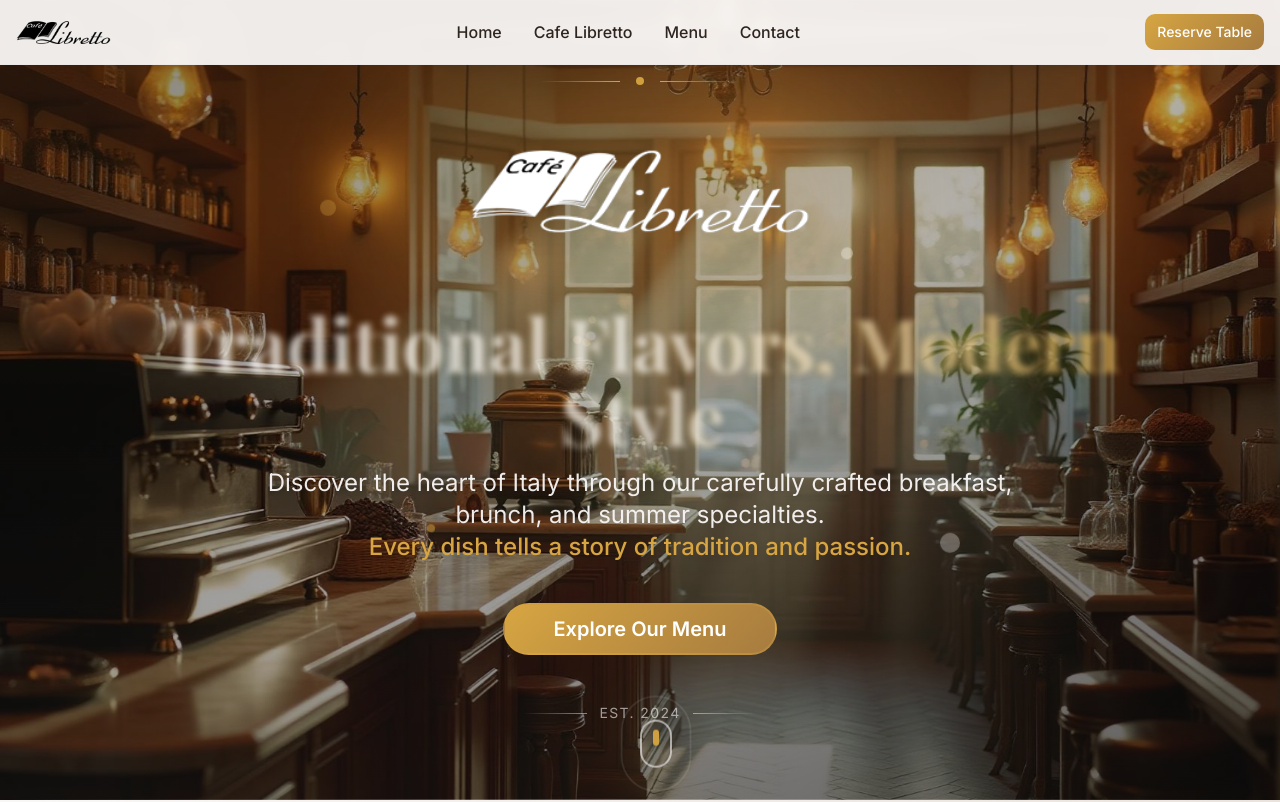
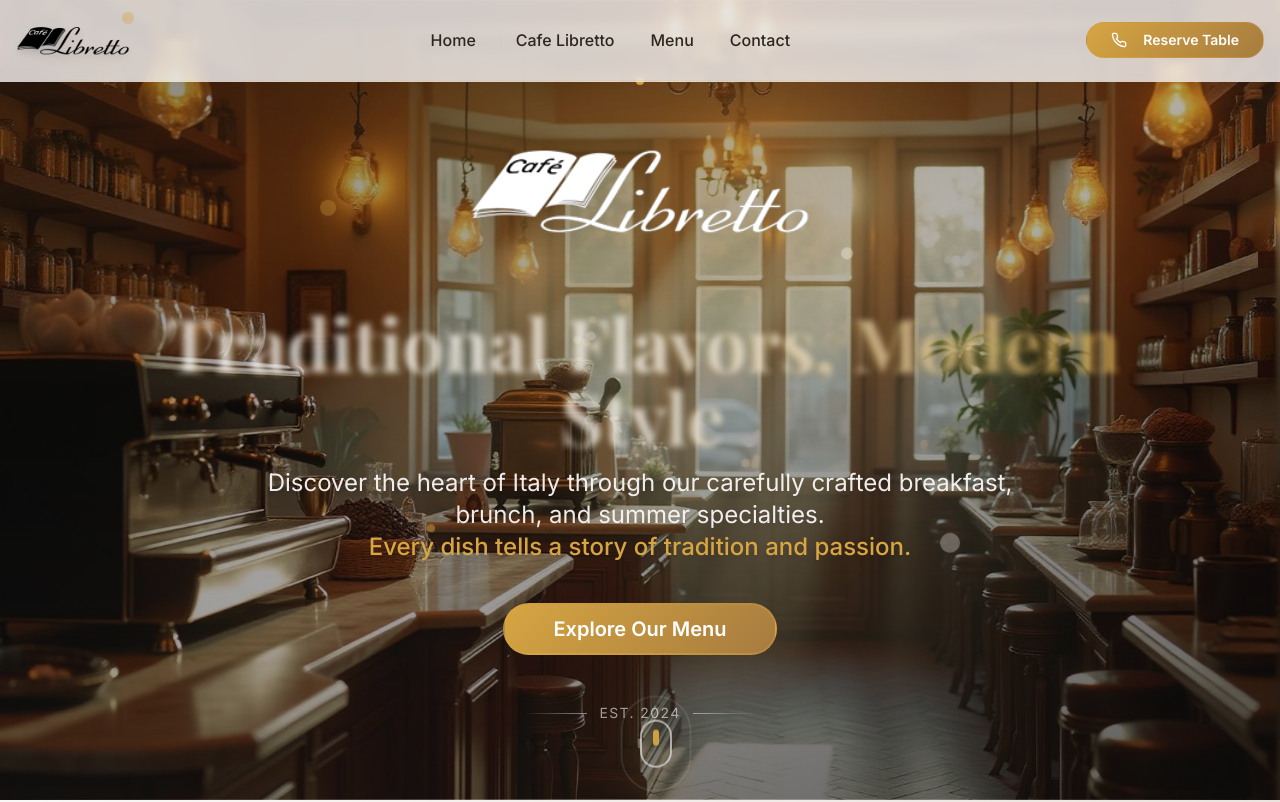
Before and after one commit to bytetechnik/libretto-ristorante-vibes, a React (Vite) app: page / in a window 1280 px wide. Shown: the top 802 px of the page. Built offline with nearby package versions, Linux system fonts and the light colour scheme.

Commit message:
Enhance navbar design
Make the navbar fancy with logo transition and match the website's vibe.

```diff
--- a/src/components/Navigation.tsx
+++ b/src/components/Navigation.tsx
@@ -1,9 +1,19 @@
-import { useState } from "react";
+import { useState, useEffect } from "react";
 import { Button } from "@/components/ui/button";
-import { Menu, X } from "lucide-react";
+import { Menu, X, Phone } from "lucide-react";
 
 const Navigation = () => {
   const [isMenuOpen, setIsMenuOpen] = useState(false);
+  const [isScrolled, setIsScrolled] = useState(false);
+
+  useEffect(() => {
+    const handleScroll = () => {
+      setIsScrolled(window.scrollY > 50);
+    };
+
+    window.addEventListener('scroll', handleScroll);
+    return () => window.removeEventListener('scroll', handleScroll);
+  }, []);
 
   const navItems = [
     { label: "Home", href: "#home" },
@@ -13,27 +23,56 @@ const Navigation = () => {
   ];
 
   return (
-    <nav className="fixed top-0 left-0 right-0 z-50 bg-cream/95 backdrop-blur-sm border-b border-cappuccino/20">
+    <nav className={`fixed top-0 left-0 right-0 z-50 transition-all duration-500 ${
+      isScrolled
+        ? 'bg-cream/95 backdrop-blur-xl shadow-elegant border-b border-cappuccino/30'
+        : 'bg-cream/80 backdrop-blur-sm border-b border-cappuccino/10'
+    }`}>
       <div className="max-w-7xl mx-auto px-4">
-        <div className="flex items-center justify-between h-16">
-          {/* Logo */}
-          <div className="flex-shrink-0">
-            <img
-              src="/lovable-uploads/9ecbe739-3bdf-49bc-a9c7-5e48f6b66f6f.png"
-              alt="Café Libretto"
-              className="h-8 md:h-10"
-            />
+        <div className="flex items-center justify-between h-16 md:h-20">
+          {/* Logo with Fancy Animations */}
+          <div className="flex-shrink-0 group">
+            <div className="relative">
+              {/* Logo Glow Effect */}
+              <div className="absolute inset-0 bg-italian-gold/20 rounded-full blur-xl scale-150 opacity-0 group-hover:opacity-100 transition-all duration-500"></div>
+
+              {/* Main Logo */}
+              <img
+                src="/lovable-uploads/9ecbe739-3bdf-49bc-a9c7-5e48f6b66f6f.png"
+                alt="Café Libretto"
+                className={`relative transition-all duration-500 drop-shadow-lg group-hover:drop-shadow-2xl ${
+                  isScrolled
+                    ? 'h-8 md:h-10 group-hover:scale-110'
+                    : 'h-10 md:h-12 group-hover:scale-105'
+                }`}
+              />
+
+              {/* Decorative Elements */}
+              <div className="absolute -top-1 -right-1 w-3 h-3 bg-italian-gold rounded-full opacity-0 group-hover:opacity-100 transition-all duration-300 animate-pulse"></div>
+              <div className="absolute -bottom-1 -left-1 w-2 h-2 bg-warm-gold rounded-full opacity-0 group-hover:opacity-80 transition-all duration-500 delay-100"></div>
+            </div>
           </div>
 
           {/* Desktop Navigation */}
-          <div className="hidden md:flex items-center space-x-8">
-            {navItems.map((item) => (
+          <div className="hidden md:flex items-center space-x-1">
+            {navItems.map((item, index) => (
               <a
                 key={item.label}
                 href={item.href}
-                className="font-inter text-coffee hover:text-italian-gold transition-colors duration-300 font-medium"
+                className="relative px-4 py-2 mx-1 font-inter text-coffee hover:text-italian-gold transition-all duration-300 font-medium group overflow-hidden rounded-lg"
+                style={{ animationDelay: `${index * 100}ms` }}
               >
-                {item.label}
+                {/* Hover Background Effect */}
+                <div className="absolute inset-0 bg-gradient-to-r from-italian-gold/10 to-warm-gold/10 transform -translate-x-full group-hover:translate-x-0 transition-transform duration-300 ease-out rounded-lg"></div>
+
+                {/* Text Content */}
+                <span className="relative z-10">{item.label}</span>
+
+                {/* Underline Effect */}
+                <div className="absolute bottom-0 left-1/2 w-0 h-0.5 bg-gradient-gold group-hover:w-full group-hover:left-0 transition-all duration-300 ease-out"></div>
+
+                {/* Decorative Dots */}
+                <div className="absolute top-1 right-1 w-1 h-1 bg-italian-gold rounded-full opacity-0 group-hover:opacity-100 transition-all duration-300 delay-100"></div>
               </a>
             ))}
           </div>
@@ -42,9 +81,11 @@ const Navigation = () => {
           <div className="hidden md:block">
             <Button
               size="sm"
-              className="bg-gradient-gold hover:shadow-gold transition-all duration-300 font-inter font-medium"
+              className="bg-gradient-gold hover:shadow-gold hover:shadow-lg transform hover:scale-105 transition-all duration-300 font-inter font-semibold px-6 py-2 rounded-full border border-italian-gold/30 hover:border-italian-gold relative overflow-hidden group"
             >
-              Reserve Table
+              <Phone className="w-4 h-4 mr-2 group-hover:rotate-12 transition-transform duration-300" />
+              <span className="relative z-10">Reserve Table</span>
+              <div className="absolute inset-0 bg-gradient-to-r from-warm-gold to-italian-gold opacity-0 group-hover:opacity-100 transition-opacity duration-300"></div>
             </Button>
           </div>
 
@@ -54,39 +95,56 @@ const Navigation = () => {
               variant="ghost"
               size="sm"
               onClick={() => setIsMenuOpen(!isMenuOpen)}
-              className="text-coffee hover:text-italian-gold"
+              className="text-coffee hover:text-italian-gold hover:bg-italian-gold/10 transition-all duration-300 relative group"
             >
-              {isMenuOpen ? <X className="h-6 w-6" /> : <Menu className="h-6 w-6" />}
+              <div className="absolute inset-0 bg-gradient-to-br from-italian-gold/20 to-warm-gold/20 rounded-md opacity-0 group-hover:opacity-100 transition-opacity duration-300"></div>
+              {isMenuOpen ? (
+                <X className="h-6 w-6 relative z-10 group-hover:rotate-90 transition-transform duration-300" />
+              ) : (
+                <Menu className="h-6 w-6 relative z-10 group-hover:scale-110 transition-transform duration-300" />
+              )}
             </Button>
           </div>
         </div>
 
         {/* Mobile Navigation */}
         {isMenuOpen && (
-          <div className="md:hidden border-t border-cappuccino/20 bg-cream/98 backdrop-blur-sm">
-            <div className="px-2 pt-2 pb-3 space-y-1">
-              {navItems.map((item) => (
+          <div className="md:hidden border-t border-cappuccino/20 bg-cream/98 backdrop-blur-xl animate-fade-in-up">
+            <div className="px-2 pt-4 pb-6 space-y-2">
+              {navItems.map((item, index) => (
                 <a
                   key={item.label}
                   href={item.href}
-                  className="block px-3 py-2 font-inter text-coffee hover:text-italian-gold hover:bg-cappuccino/20 transition-all duration-300 rounded-md font-medium"
+                  className="block px-4 py-3 font-inter text-coffee hover:text-italian-gold hover:bg-gradient-to-r hover:from-italian-gold/10 hover:to-warm-gold/10 transition-all duration-300 rounded-lg font-medium relative group"
                   onClick={() => setIsMenuOpen(false)}
+                  style={{ animationDelay: `${index * 100}ms` }}
                 >
-                  {item.label}
+                  <div className="flex items-center">
+                    <div className="w-2 h-2 bg-italian-gold rounded-full mr-3 opacity-0 group-hover:opacity-100 transition-opacity duration-300"></div>
+                    <span>{item.label}</span>
+                  </div>
+                  <div className="absolute right-4 top-1/2 transform -translate-y-1/2 w-1 h-1 bg-warm-gold rounded-full opacity-0 group-hover:opacity-100 transition-all duration-300 delay-100"></div>
                 </a>
               ))}
-              <div className="px-3 py-2">
+              <div className="px-4 py-3">
                 <Button
                   size="sm"
-                  className="w-full bg-gradient-gold hover:shadow-gold transition-all duration-300 font-inter font-medium"
+                  className="w-full bg-gradient-gold hover:shadow-gold hover:shadow-lg transition-all duration-300 font-inter font-semibold py-3 rounded-full relative overflow-hidden group"
                 >
-                  Reserve Table
+                  <Phone className="w-4 h-4 mr-2 group-hover:rotate-12 transition-transform duration-300" />
+                  <span className="relative z-10">Reserve Table</span>
+                  <div className="absolute inset-0 bg-gradient-to-r from-warm-gold to-italian-gold opacity-0 group-hover:opacity-100 transition-opacity duration-300"></div>
                 </Button>
               </div>
             </div>
           </div>
         )}
       </div>
+
+      {/* Decorative Bottom Line */}
+      <div className={`h-px bg-gradient-to-r from-transparent via-italian-gold/30 to-transparent transition-opacity duration-500 ${
+        isScrolled ? 'opacity-100' : 'opacity-50'
+      }`}></div>
     </nav>
   );
 };
```
